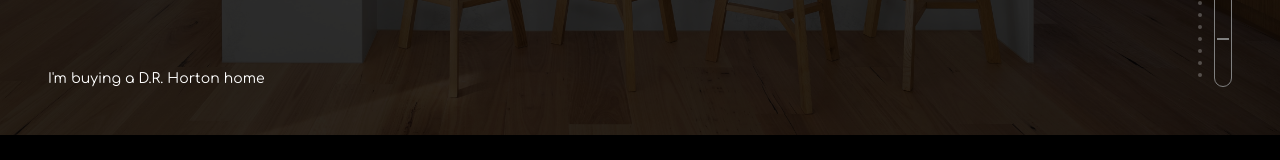
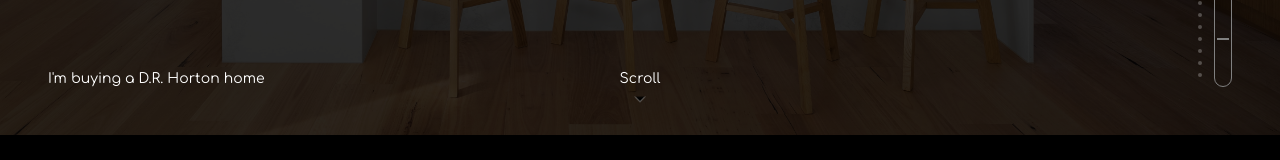
Before and after one commit to MrEliWood/deako-concept, a React (Create React App) app: page / in a window 1280 px wide. Shown: the part 665-825 px from the top of the page. Built offline with nearby package versions, Linux system fonts and the light colour scheme.

Commit message:
scroll indicator

```diff
--- a/src/components/Body/index.js
+++ b/src/components/Body/index.js
@@ -78,6 +78,14 @@ function Body() {
 						<p>I'm buying a D.R. Horton home</p>
 					</div>
 
+					<div className={scrollProgress < 0.1 ? 'scroll-indicator visible' : 'scroll-indicator hidden'}>
+						<div className='scroll-indicator-background' />
+						<p>Scroll</p>
+						<svg className='chevron' viewBox='0 0 24 24' width='12' height='12'>
+							<polyline points='2 7, 12 17, 22 7' />
+						</svg>
+					</div>
+
 					<div className='dimmer'>
 						<div className='lights'>
 							<div className={scrollProgress > 0.7 && 'on'} />
--- a/src/components/Body/style.css
+++ b/src/components/Body/style.css
@@ -83,6 +83,25 @@
 	text-decoration: underline;
 }
 
+.scroll-indicator {
+	position: absolute;
+	bottom: var(--large);
+	left: 0;
+	display: flex;
+	flex-direction: column;
+	justify-content: center;
+	align-items: center;
+	width: 100%;
+	transition: all 1s ease;
+}
+
+.chevron {
+	position: absolute;
+	stroke: var(--light);
+	transform: translateY(20px);
+	animation: float 1.5s ease-in infinite both;
+}
+
 .dimmer {
 	position: absolute;
 	right: var(--large);
--- a/src/styles/animations.css
+++ b/src/styles/animations.css
@@ -22,3 +22,16 @@
 		display: none;
 	}
 }
+@keyframes float {
+	from {
+		transform: translateY(20px);
+	}
+
+	50% {
+		transform: translateY(25px);
+	}
+
+	to {
+		transform: translateY(20px);
+	}
+}
```
